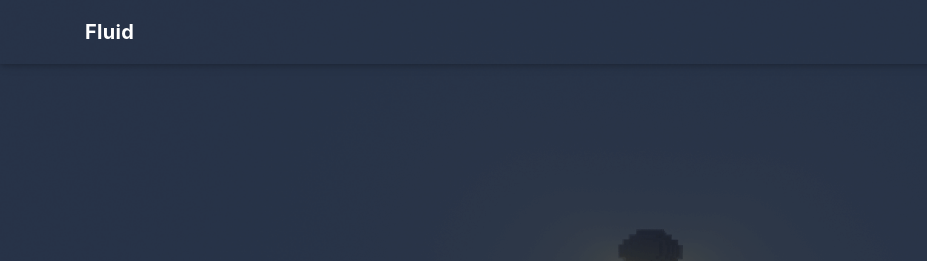
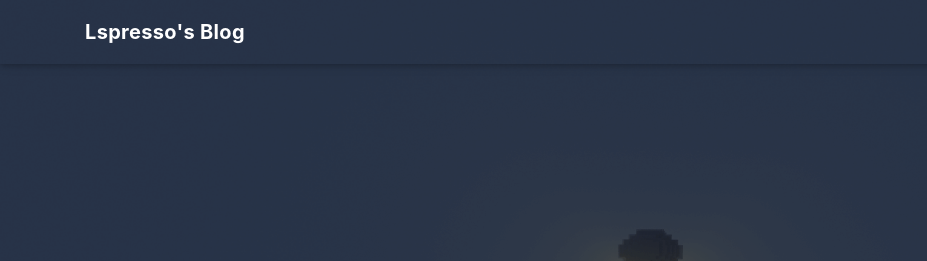
Before and after one commit to Lspresso/Lspresso.github.io, a plain HTML site: page index.html in a window 1280 px wide. Shown: the top 261 px of the page, 0-927 px from the left. Drawn offline with nearby package versions, Linux system fonts and the light colour scheme; a small style sheet from the web is missing.

Commit message:
Site updated: 2022-04-11 23:22:27

```diff
--- a/index.html
+++ b/index.html
@@ -75,7 +75,7 @@
   <nav id="navbar" class="navbar fixed-top  navbar-expand-lg navbar-dark scrolling-navbar">
   <div class="container">
     <a class="navbar-brand" href="/">
-      <strong>Fluid</strong>
+      <strong>Lspresso&#39;s Blog</strong>
     </a>
 
     <button id="navbar-toggler-btn" class="navbar-toggler" type="button" data-toggle="collapse"
```
Also changed, not shown: 2022/04/11/hello-world/index.html (+1 -1 lines), 404.html (+1 -1 lines), about/index.html (+1 -1 lines), archives/2022/04/index.html (+1 -1 lines), archives/2022/index.html (+1 -1 lines), archives/index.html (+1 -1 lines), categories/index.html (+1 -1 lines), links/index.html (+1 -1 lines), tags/index.html (+1 -1 lines).
